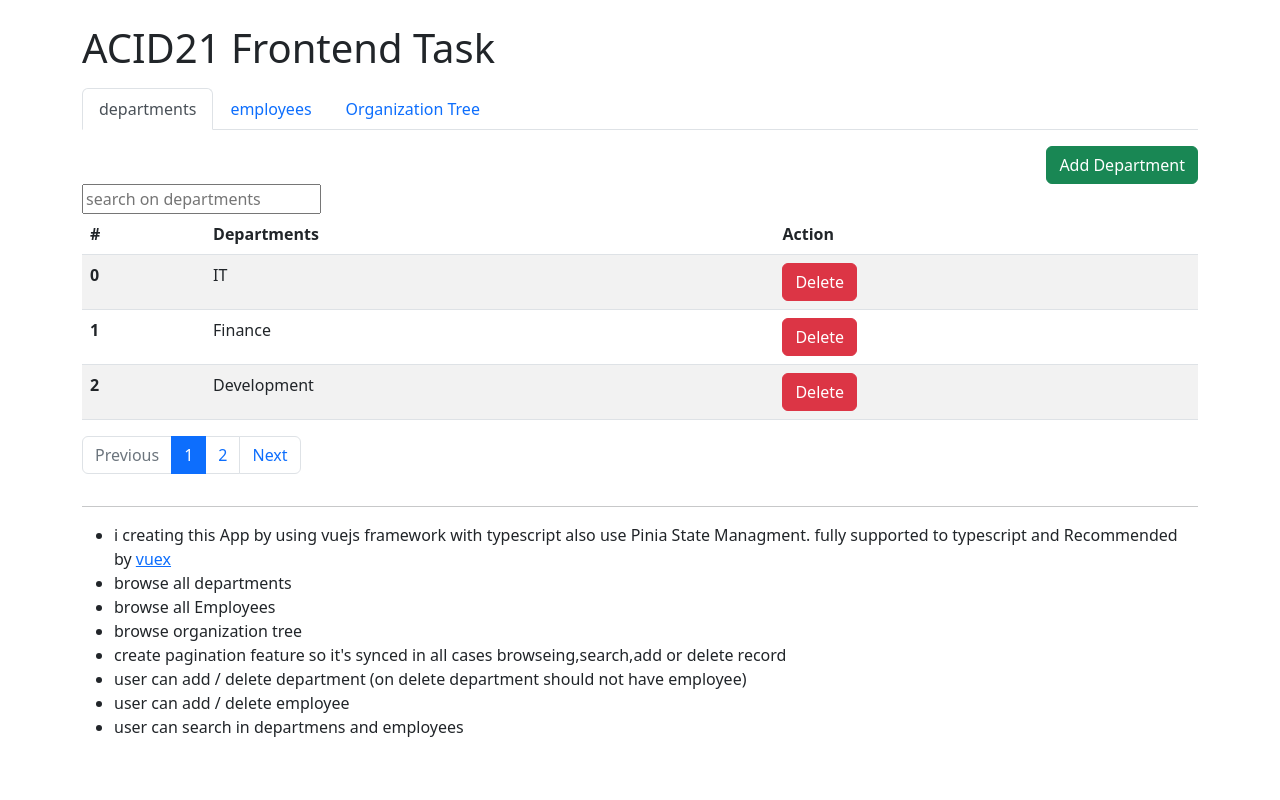
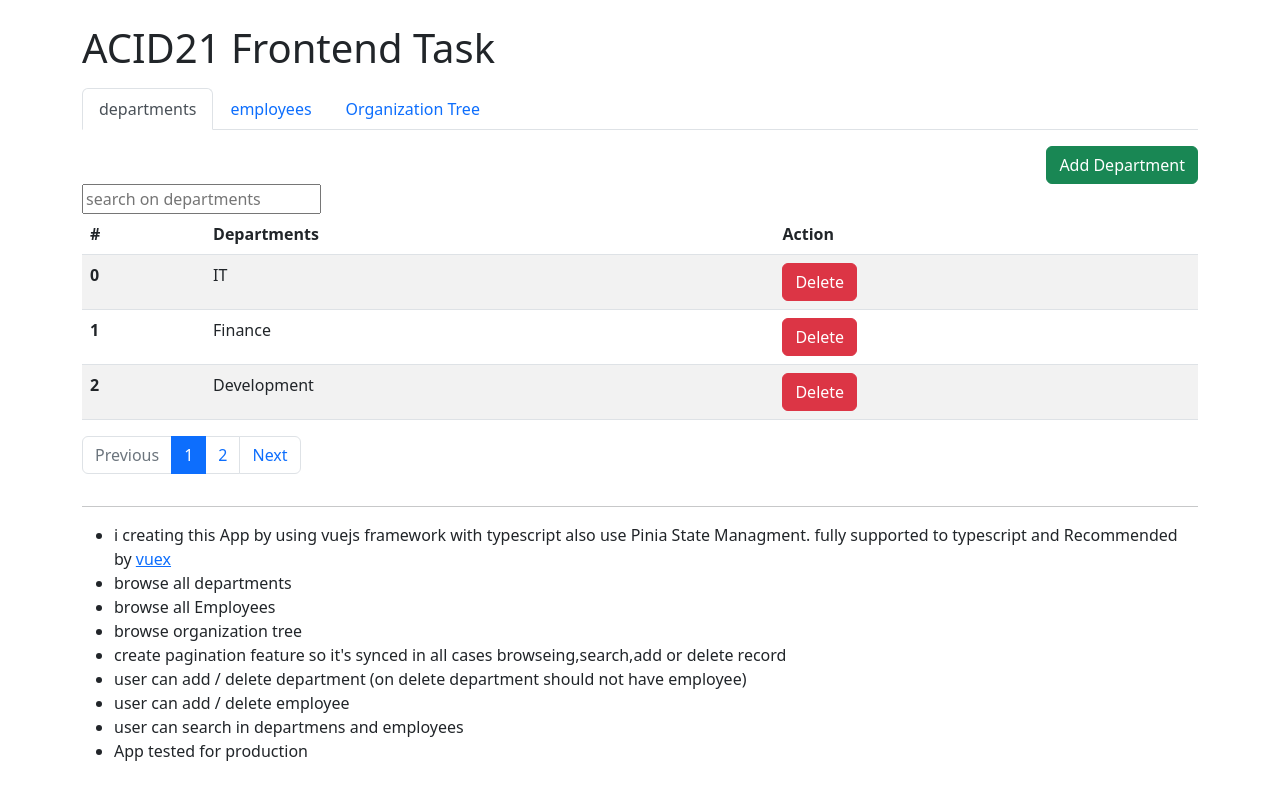
Before and after one commit to mostafa-saqr/ACID21, a Vue app in the folder frontend-task/: page / in a window 1280 px wide. Built offline with nearby package versions, Linux system fonts and the light colour scheme.

Commit message:
finish app

```diff
--- a/frontend-task/src/App.vue
+++ b/frontend-task/src/App.vue
@@ -70,6 +70,7 @@
       <li>user can add / delete department (on delete department should not have employee)</li>
       <li>user can add / delete employee</li>
       <li>user can search in departmens and employees</li>
+      <li>App tested for production</li>
 
     </ul>
   </div>
```
